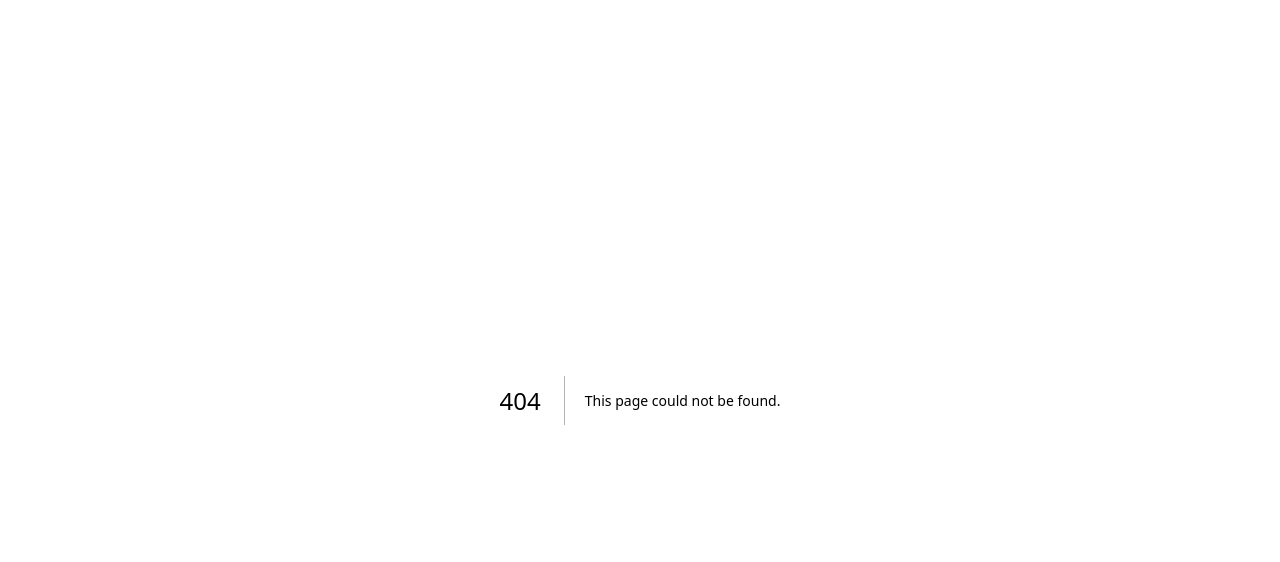
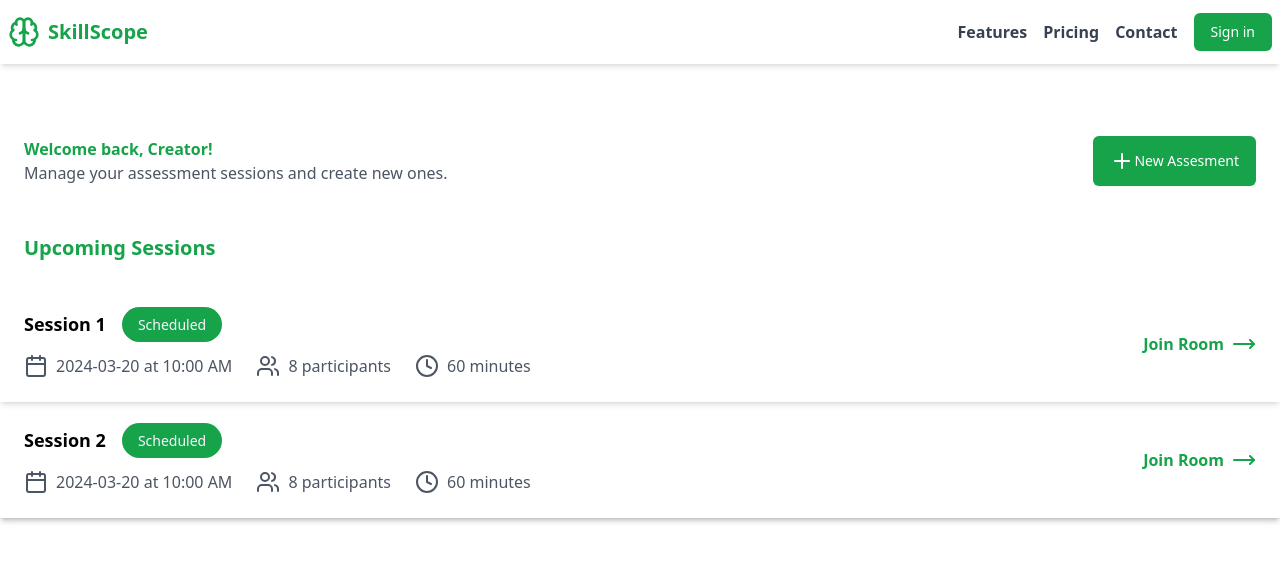
Before and after one commit to Abhay5855/Skillscope, a Next.js app: page /admin-dashboard in a window 1280 px wide. Before the commit this address had no page. Shown: the top 562 px of the page. Built offline with nearby package versions, Linux system fonts and the light colour scheme.

Commit message:
feat:admin dashboard with dummy data of assesments

```diff
--- a/package.json
+++ b/package.json
@@ -9,6 +9,8 @@
 		"lint": "next lint"
 	},
 	"dependencies": {
+		"@headlessui/react": "^2.2.0",
+		"classnames": "^2.5.1",
 		"lucide-react": "^0.454.0",
 		"next": "15.0.2",
 		"react": "18.3.1",
--- /dev/null
+++ b/src/app/admin-dashboard/page.tsx
@@ -0,0 +1,12 @@
+import AdminDashboard from '@/features/admin/AdminDashboard';
+import React from 'react';
+
+const page = () => {
+	return (
+		<>
+			<AdminDashboard />
+		</>
+	);
+};
+
+export default page;
--- a/src/app/layout.tsx
+++ b/src/app/layout.tsx
@@ -1,3 +1,6 @@
+'use client';
+
+import { HelmetProvider } from 'react-helmet-async';
 import './globals.css';
 
 export default function RootLayout({
@@ -5,9 +8,12 @@ export default function RootLayout({
 }: Readonly<{
 	children: React.ReactNode;
 }>) {
+	const helmetContext = {};
 	return (
-		<html lang='en'>
-			<body className=''>{children}</body>
-		</html>
+		<HelmetProvider context={helmetContext}>
+			<html lang='en'>
+				<body className=''>{children}</body>
+			</html>
+		</HelmetProvider>
 	);
 }
--- a/src/app/page.tsx
+++ b/src/app/page.tsx
@@ -2,24 +2,20 @@
 
 import Hero from '@/components/landing/Hero';
 import Navbar from '@/components/navbar/Navbar';
-import { HelmetProvider } from 'react-helmet-async';
 import Features from '@/components/landing/Features';
 import HowItWorks from '@/components/landing/HowItWorks';
 import Demo from '@/components/landing/Demo';
 import Footer from '@/components/landing/Footer';
 
 export default function Home() {
-	const helmetContext = {};
 	return (
 		<>
-			<HelmetProvider context={helmetContext}>
 			<Navbar />
 			<Hero />
 			<Features />
 			<HowItWorks />
 			<Demo />
 			<Footer />
-			</HelmetProvider>
 		</>
 	);
 }
--- a/src/components/button/Button.tsx
+++ b/src/components/button/Button.tsx
@@ -1,7 +1,42 @@
+import { Button } from '@headlessui/react';
 import { FC } from 'react';
+import classNames from 'classnames';
 
-const Button: FC = () => {
-	return <div></div>;
+type ButtonProps = {
+	type?: 'button' | 'submit' | 'reset' | undefined;
+	onClick?: () => void;
+	children: React.ReactNode;
+	pill?: boolean;
+	variant?: 'primary' | 'secondary' | 'icon';
 };
 
-export default Button;
+export const ButtonWrapper: FC<ButtonProps> = ({
+	children,
+	type,
+	onClick,
+	pill = false,
+	variant = 'primary',
+	...props
+}) => {
+	const baseClasses =
+		'inline-flex items-center px-4 py-3 border border-transparent rounded-md shadow-sm text-sm font-medium text-white bg-primary hover:bg-btnHover focus:ring transition whitespace-nowrap';
+
+	const variantClasses = {
+		primary: 'bg-primary',
+		secondary:
+			'bg-gray-200 text-gray-700 hover:bg-gray-300 focus:ring-gray-300',
+		icon: 'p-2 text-gray-700 hover:bg-gray-100 focus:ring-gray-200',
+	};
+
+	const pillClass = pill ? 'rounded-full' : 'rounded-md';
+	return (
+		<Button
+			className={classNames(baseClasses, variantClasses[variant], pillClass)}
+			{...props}
+			type={type}
+			onClick={onClick}
+		>
+			{children}
+		</Button>
+	);
+};
--- a/src/components/landing/Features.tsx
+++ b/src/components/landing/Features.tsx
@@ -1,7 +1,6 @@
 import React from 'react';
 import {
 	SquarePen,
-	School,
 	Users,
 	ScreenShare,
 	Calendar,
--- a/src/data/data.tsx
+++ b/src/data/data.tsx
@@ -15,3 +15,20 @@ export const NavbarLinks = [
 		title: 'contact',
 	},
 ];
+
+export const sessions = [
+	{
+		id: 1,
+		title: 'Session 1',
+		date: '2022-01-01',
+		duration: '1 hour',
+		participants: ['User 1', 'User 2'],
+	},
+	{
+		id: 2,
+		title: 'Session 2',
+		date: '2022-01-02',
+		duration: '2 hours',
+		participants: ['User 3', 'User 4'],
+	},
+];
--- /dev/null
+++ b/src/features/admin/AdminDashboard.tsx
@@ -0,0 +1,39 @@
+import { ButtonWrapper } from '@/components/button/Button';
+import Navbar from '@/components/navbar/Navbar';
+import { Calendar1Icon, PlusIcon } from 'lucide-react';
+import React from 'react';
+import AdminSessionList from './AdminSessionList';
+
+const AdminDashboard = () => {
+	return (
+		<>
+			<Navbar />
+			<div className='container mx-auto py-8'>
+				<div className='mt-12'>
+					<div className='flex justify-between items-center mb-8 p-6'>
+						<div className='flex flex-col gap-2'>
+							<h1 className='text-2xl  font-bold text-primary'>
+								Welcome back, Creator!
+							</h1>
+							<p className='text-gray-600 '>
+								Manage your assessment sessions and create new ones.
+							</p>
+						</div>
+
+						<div>
+							<ButtonWrapper type='button' variant='primary'>
+								<span className='inline-flex items-center'>
+									<PlusIcon className='w-2 h-2' /> New Assesment
+								</span>
+							</ButtonWrapper>
+						</div>
+					</div>
+
+					<AdminSessionList />
+				</div>
+			</div>
+		</>
+	);
+};
+
+export default AdminDashboard;
--- /dev/null
+++ b/src/features/admin/AdminSessionList.tsx
@@ -0,0 +1,77 @@
+import React from 'react';
+import {
+	CalendarIcon,
+	ClockIcon,
+	MoveRightIcon,
+	UsersIcon,
+} from 'lucide-react';
+import { sessions } from '@/data/data';
+import Link from 'next/link';
+
+const AdminSessionList = () => {
+	return (
+		<>
+			<div className='bg-white rounded-xl shadow-md'>
+				<div className='p-6'>
+					<h1 className='text-xl font-semibold text-primary'>
+						Upcoming Sessions
+					</h1>
+				</div>
+				<div className='divide-y divide-gray-200'>
+					{sessions?.map((item) => (
+						<div
+							key={item?.id}
+							className='p-6 hover:bg-gray-50 transition-colors shadow-md'
+						>
+							<div className='flex items-center justify-between'>
+								<div className='flex flex-col'>
+									<div className='flex items-center space-x-4'>
+										<div>
+											{' '}
+											<h1 className='text-lg font-semibold'>{item.title}</h1>
+										</div>
+										<div>
+											<span className='bg-primary text-text px-4 py-2 text-sm rounded-full font-normal'>
+												Scheduled
+											</span>
+										</div>
+									</div>
+
+									<div className='flex items-center space-x-6 text-gray-600 mt-4'>
+										<div className='flex items-center space-x-2'>
+											<CalendarIcon className='' />
+											<span className='whitespace-nowrap'>
+												2024-03-20 at 10:00 AM
+											</span>
+										</div>
+
+										<div className='flex items-center space-x-2'>
+											<UsersIcon />
+											<span className='whitespace-nowrap'>8 participants</span>
+										</div>
+
+										<div className='flex items-center space-x-2'>
+											<ClockIcon />
+											<span className='whitespace-nowrap'>60 minutes</span>
+										</div>
+									</div>
+								</div>
+								<div className=''>
+									<Link
+										href=''
+										className='flex items-center space-x-2 whitespace-nowrap text-primary text-md font-bold'
+									>
+										<span>Join Room</span>
+										<MoveRightIcon className='ml-2' />
+									</Link>
+								</div>
+							</div>
+						</div>
+					))}
+				</div>
+			</div>
+		</>
+	);
+};
+
+export default AdminSessionList;
```
Also changed, not shown: src/utils/themes.tsx (added), 1 other file (tests, documents, lock files or other folders). Lines whose indentation alone changed are shown as unchanged.
